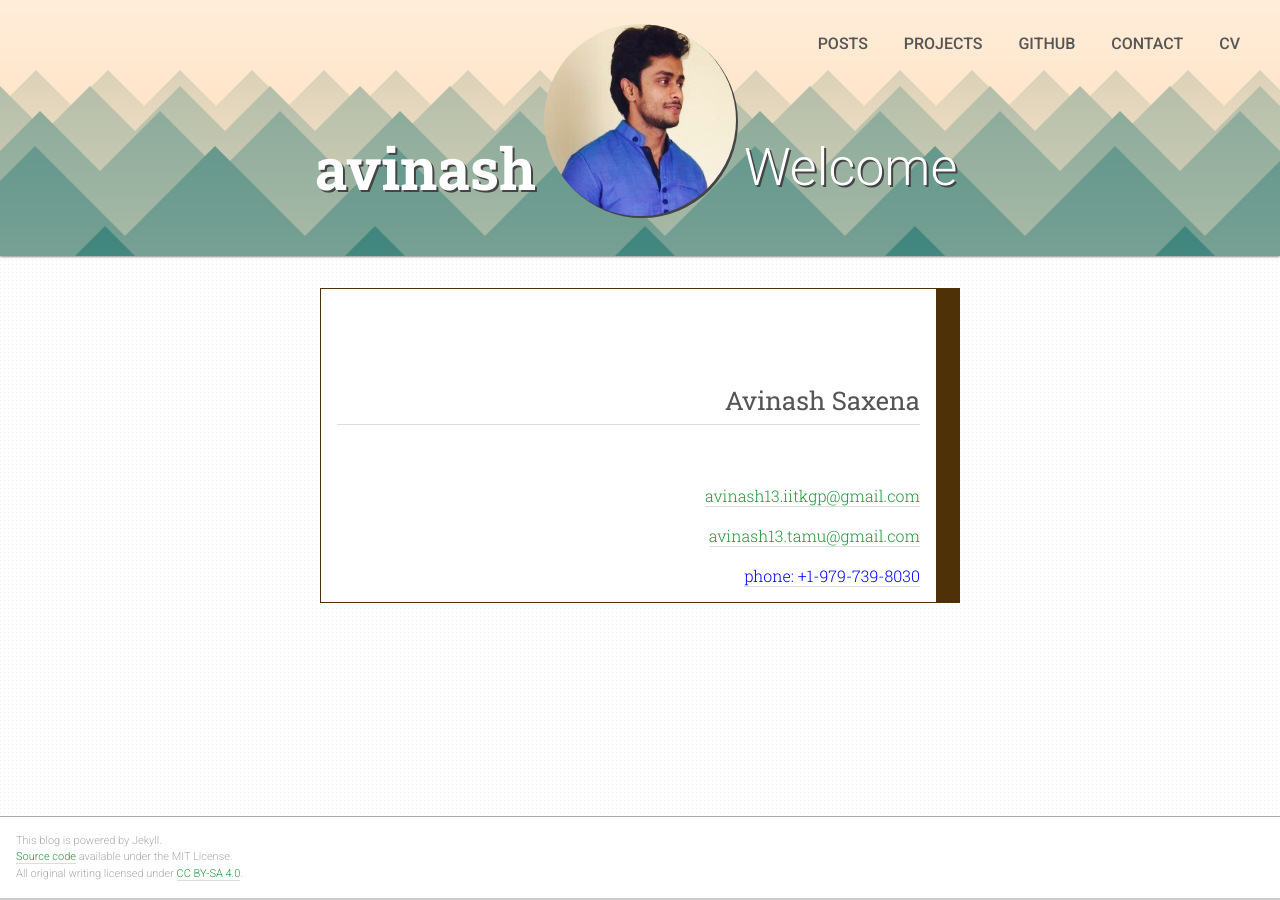
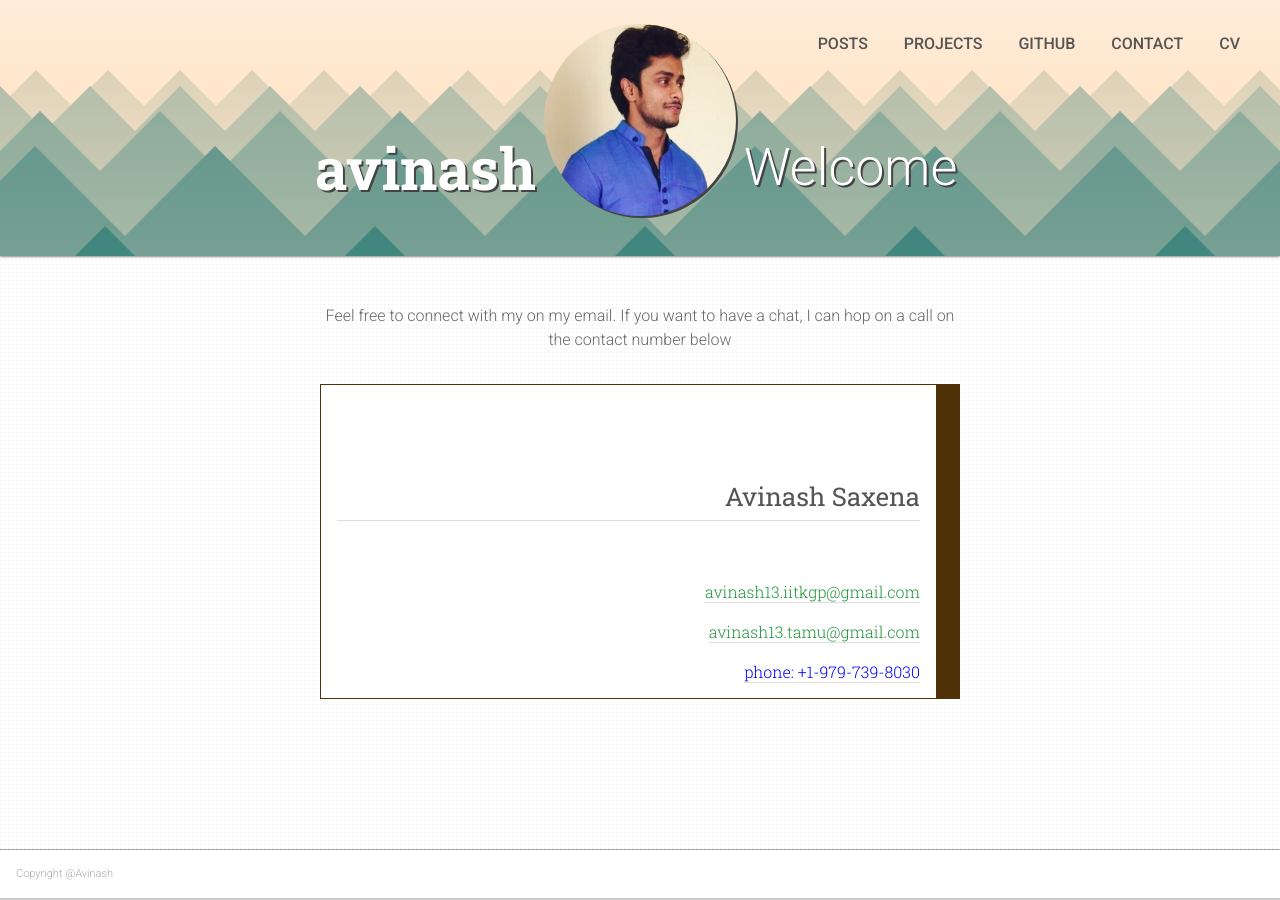
Before and after one commit to avinsaxe/avinsaxe.github.io, a Jekyll site: the page built from html_pages/contact.html, in a window 1280 px wide. Built offline with Jekyll 4.4.1, drawn with Linux system fonts in a browser that asks for light colours.

Commit message:
changes to contact page

```diff
--- a/html_pages/contact.html
+++ b/html_pages/contact.html
@@ -1,70 +1,28 @@
+---
+layout: listing
+title: Posts
+---
+{% if paginator.total_pages > 1 %}
+<div class="paginator">
+    {% if paginator.previous_page %}
+    <a href="{{ paginator.previous_page_path }}" class="paginator__button paginator__button--newer">&laquo; Newer</a>
+    {% endif %}
 
+    {% if paginator.previous_page and paginator.next_page %}
+    <span class="paginator__divider">/</span>
+    {% endif %}
 
-
-
+    {% if paginator.next_page %}
+    <a href="{{ paginator.next_page_path }}" class="paginator__button paginator__button--older">Older &raquo;</a>
+    {% endif %}
+</div>
+{% endif %}
 
 
 <!DOCTYPE html>
 <html>
-<head>
-    <meta name="viewport" content="width=device-width, initial-scale=1.0">
-    <meta charset="utf-8">
-    <title>Avinash</title>
-    <meta name="author"       content="Avinash" />
-    <meta name="description"  content="Am a coder, am an innovator. I love to develop software to solve real world business problems
-" />
-    <link rel="shortcut icon" href="/favicon.ico" />
-    <link type="application/atom+xml" rel="alternate" href="http://localhost:4000/feed.xml" title="Avinash" />
-    <link rel="stylesheet"    href="/style.css">
-    <link rel="stylesheet"    href="https://fonts.googleapis.com/css?family=Roboto+Slab:300,400,700|Roboto:500,500i,300,300i|Roboto+Mono">
-</head>
-<body>
-<div class="backdrop backdrop--home">
-    <header class="header header--home">
-        <a class="nameplate nameplate--home" href="/">
-            <div class="nameplate__avatar nameplate--home__avatar"></div>
-            <h1 class="nameplate__title nameplate--home__title">Avinash</h1>
-            <div class="nameplate__subhead nameplate--home__subhead"> Welcome </div>
-        </a>
-
-        <nav class="nav">
-            <button class="nav__toggle"></button>
-            <ul class="nav__list nav--home__list collapsed">
-
-
-
-                <a class="nav__item nav__item--posts" href="/">Posts</a>
-
-
-
-
-                <a class="nav__item nav__item--projects" href="/projects">Projects</a>
-
-
-
-
-                <a class="nav__item nav__item--github" href="https://github.com/avinsaxe" target=_blank">GitHub</a>
-
-
-
-
-                <a class="nav__item nav__item--contact" href="/html_pages/contact.html" target=_blank">Contact</a>
-
-
-
-
-                <a class="nav__item nav__item--cv" href="/html_pages/cv.html" target=_blank">CV</a>
-
-
-            </ul>
-        </nav>
-    </header>
-    <hr>
-
-
-
     <main class="posts posts--home" role="main">
-
+        <p align="center">Feel free to connect with my on my email. If you want to have a chat, I can hop on a call on the contact number below</p>
         <ul class="posts__list posts--home__list">
 
             <li class="posts__entry posts--home__entry">
@@ -83,19 +41,6 @@
 
         </ul>
     </main>
-
-
-
-
-
-    <hr>
-    <footer class="colophon colophon--home">
-        <span class="colophon__statement">This blog is powered by Jekyll.</span>
-        <span class="colophon__statement"><a href="https://github.com/rlue/jekyll-solana" target="_blank">Source code</a> available under the MIT License.</span>
-        <span class="colophon__statement">All original writing licensed under <a rel="license" href="http://creativecommons.org/licenses/by-sa/4.0/" target="_blank">CC BY-SA 4.0</a>.</span>
-    </footer>
-</div>
-
+</body>
 <script src="/site.js"></script>
-</body>
 </html>
```
